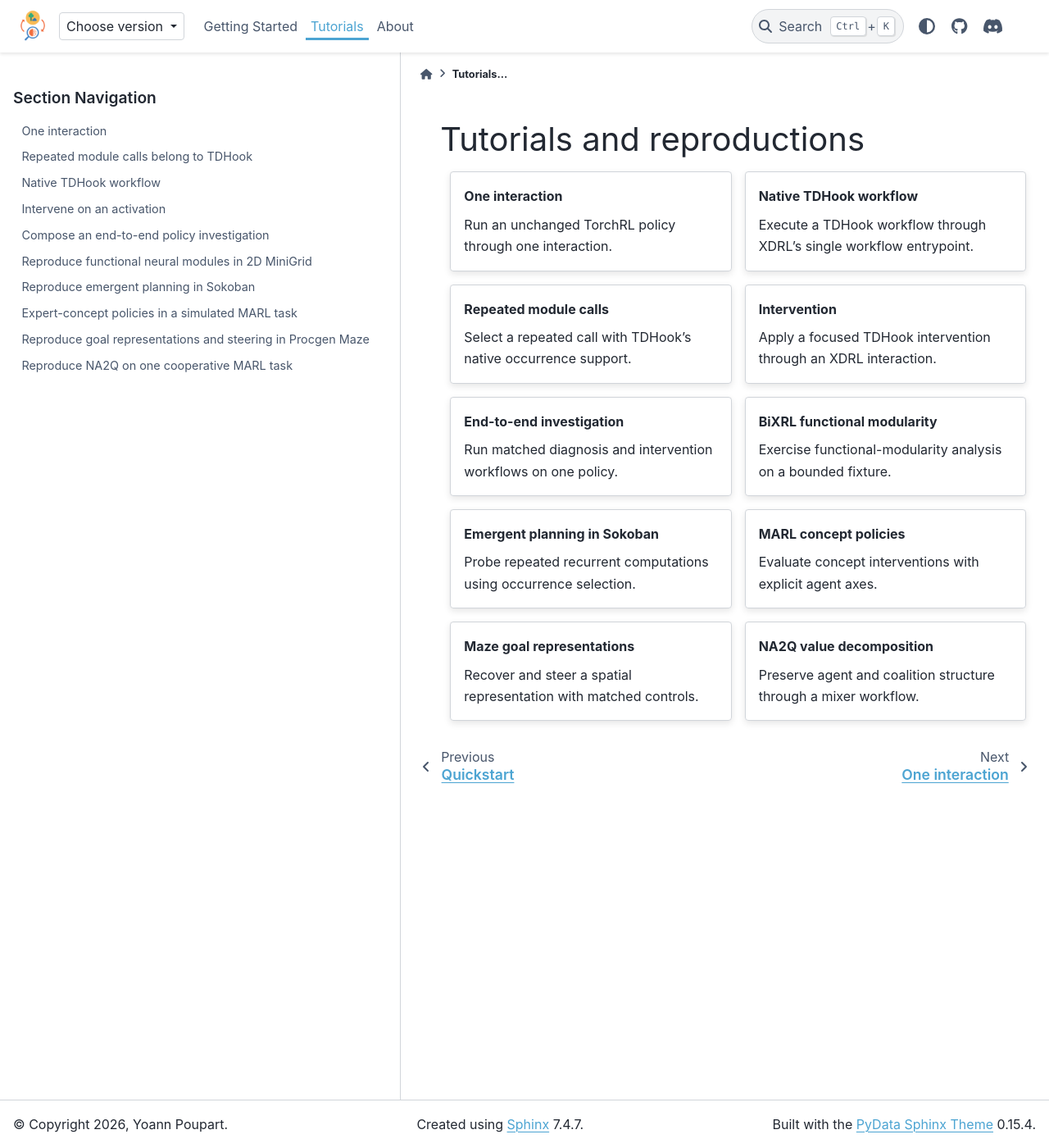
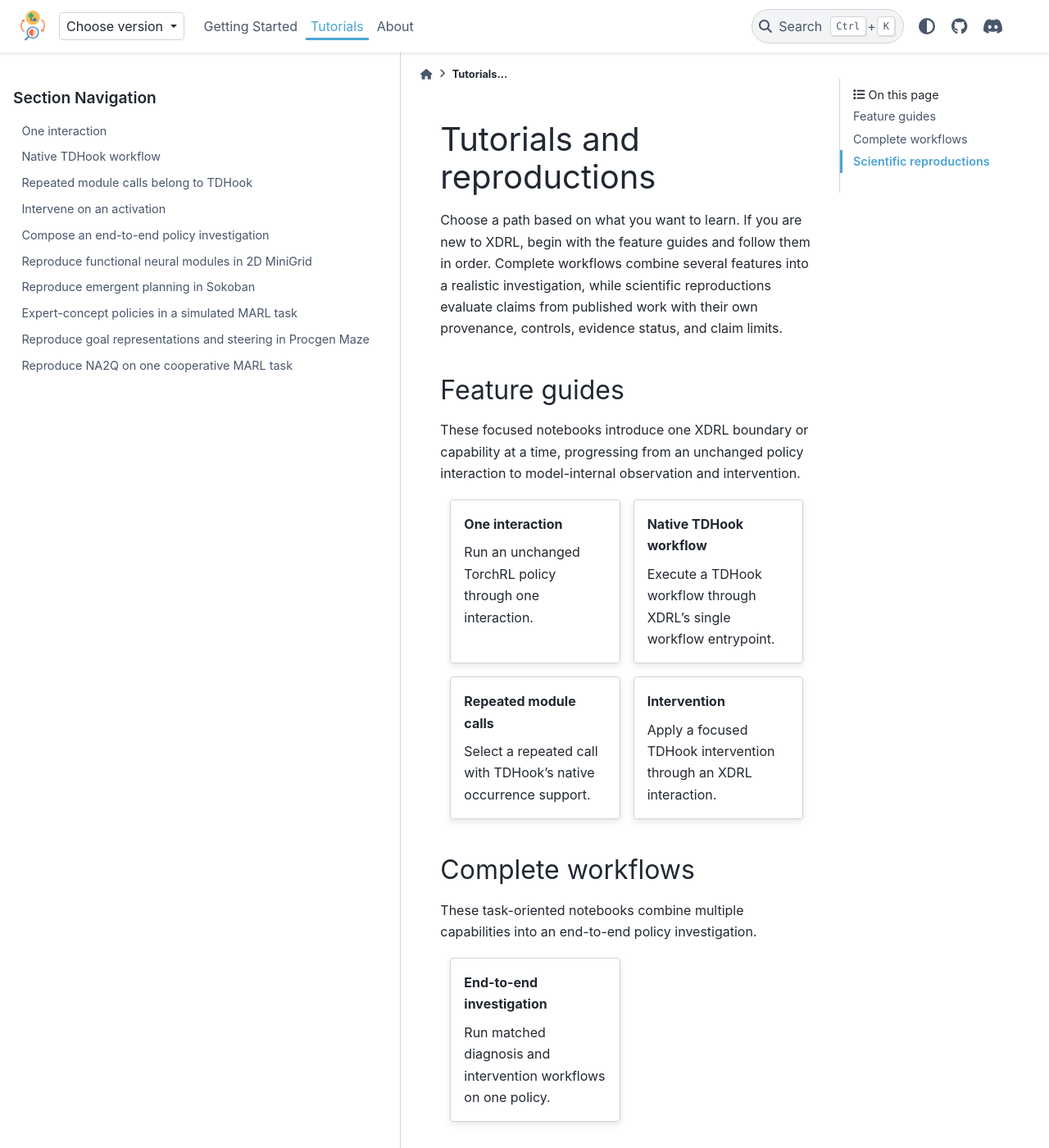
Before and after one commit to Xmaster6y/xdrl, a Sphinx documentation site: the page built from docs/source/tutorials.rst, in a window 1280 px wide and 1400 px high. Shown: the whole window at 82% size. Built offline with Sphinx 7.4.7 and the PyData theme 0.15.4, drawn with Linux system fonts in a browser that asks for light colours; pages that are not in the unit, such as notebooks, are missing from menus; comment, search, counter and statistics services are not loaded; some of the changed text lies outside the part shown.

Commit message:
docs: group notebooks by learning intent

```diff
--- a/docs/source/tutorials.rst
+++ b/docs/source/tutorials.rst
@@ -1,5 +1,18 @@
 Tutorials and reproductions
 ===========================
+
+Choose a path based on what you want to learn. If you are new to XDRL, begin
+with the feature guides and follow them in order. Complete workflows combine
+several features into a realistic investigation, while scientific
+reproductions evaluate claims from published work with their own provenance,
+controls, evidence status, and claim limits.
+
+Feature guides
+--------------
+
+These focused notebooks introduce one XDRL boundary or capability at a time,
+progressing from an unchanged policy interaction to model-internal observation
+and intervention.
 
 .. grid:: 1 2 2 2
    :gutter: 3
@@ -32,12 +45,31 @@ Tutorials and reproductions
 
       Apply a focused TDHook intervention through an XDRL interaction.
 
+Complete workflows
+------------------
+
+These task-oriented notebooks combine multiple capabilities into an end-to-end
+policy investigation.
+
+.. grid:: 1 2 2 2
+   :gutter: 3
+
    .. grid-item-card:: End-to-end investigation
       :link: notebooks/end-to-end-policy-investigation
       :link-type: doc
       :class-card: surface
 
       Run matched diagnosis and intervention workflows on one policy.
+
+Scientific reproductions
+------------------------
+
+These paper-specific notebooks keep scientific evaluation distinct from
+product tutorials. Each reproduction states its provenance, controls, evidence
+status, and the limits of the claims it can support.
+
+.. grid:: 1 2 2 2
+   :gutter: 3
 
    .. grid-item-card:: BiXRL functional modularity
       :link: reproductions/bixrl-functional-modularity
@@ -78,8 +110,8 @@ Tutorials and reproductions
    :hidden:
 
    notebooks/collection.ipynb
+   notebooks/workflow-evidence.ipynb
    notebooks/internal-computation.ipynb
-   notebooks/workflow-evidence.ipynb
    notebooks/intervention.ipynb
    notebooks/end-to-end-policy-investigation.ipynb
    reproductions/bixrl-functional-modularity.ipynb
```
